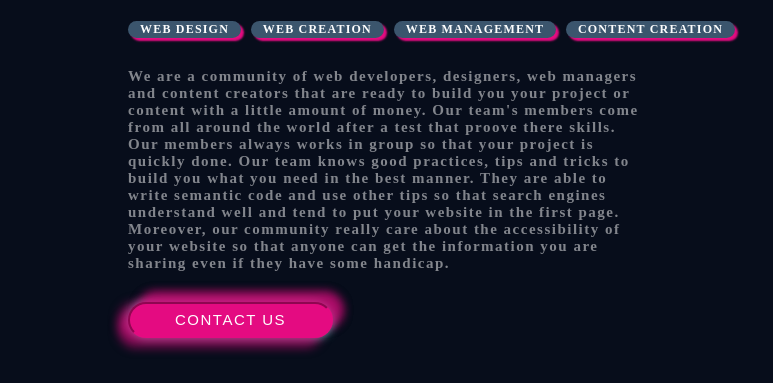
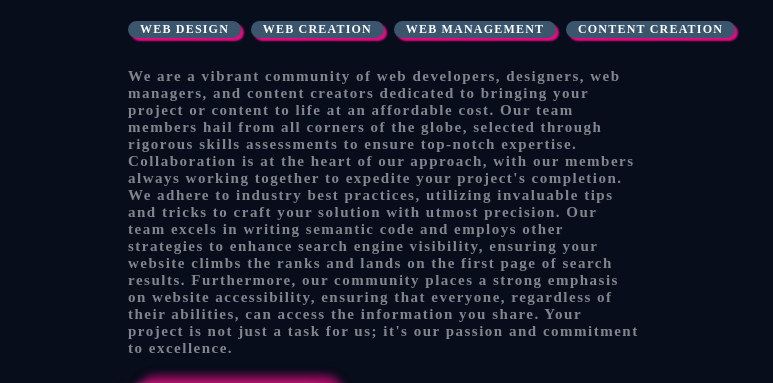
Before and after one commit to Mar1362/BUILDUPOINT, a plain HTML site: page index.html in a window 1280 px wide. Shown: the part 245-628 px from the top of the page, 0-773 px from the left. Drawn offline with Linux system fonts and the light colour scheme.

Commit message:
Update index.html

```diff
--- a/index.html
+++ b/index.html
@@ -44,16 +44,11 @@
         <li>CONTENT CREATION</li>
       </ul>
       <p>
-        We are a community of web developers, designers, web managers and content
-        creators that are ready to build you your project or content with a little
-        amount of money. Our team's members come from all around the world after a test
-        that proove there skills. Our members always works in group so that
-        your project is quickly done. Our team knows good practices, tips and tricks to build
-        you what you need in the best manner. They are able to write semantic code and
-        use other tips so that search engines understand well and tend to put your website
-        in the first page. Moreover, our community really care about the accessibility of
-        your website so that anyone can get the information you are sharing even if they have
-        some handicap.
+        We are a vibrant community of web developers, designers, web managers, and content creators dedicated to bringing your project or content to life at an affordable cost. Our team members hail from all corners of the globe, selected through rigorous skills assessments to ensure top-notch expertise.
+
+Collaboration is at the heart of our approach, with our members always working together to expedite your project's completion. We adhere to industry best practices, utilizing invaluable tips and tricks to craft your solution with utmost precision. Our team excels in writing semantic code and employs other strategies to enhance search engine visibility, ensuring your website climbs the ranks and lands on the first page of search results.
+
+Furthermore, our community places a strong emphasis on website accessibility, ensuring that everyone, regardless of their abilities, can access the information you share. Your project is not just a task for us; it's our passion and commitment to excellence.
       </p>
       <button>CONTACT US</button>
     </section>
```
